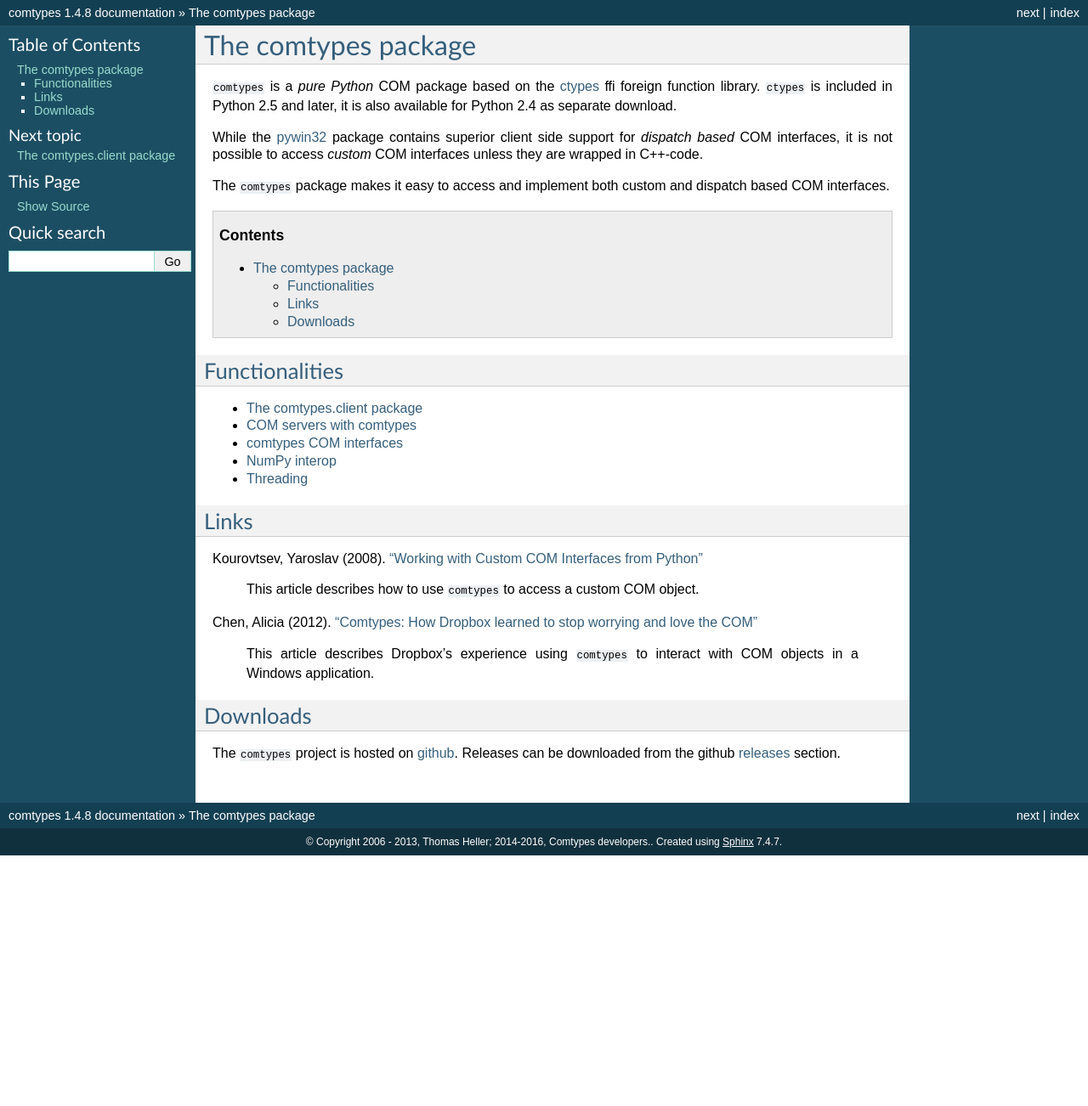
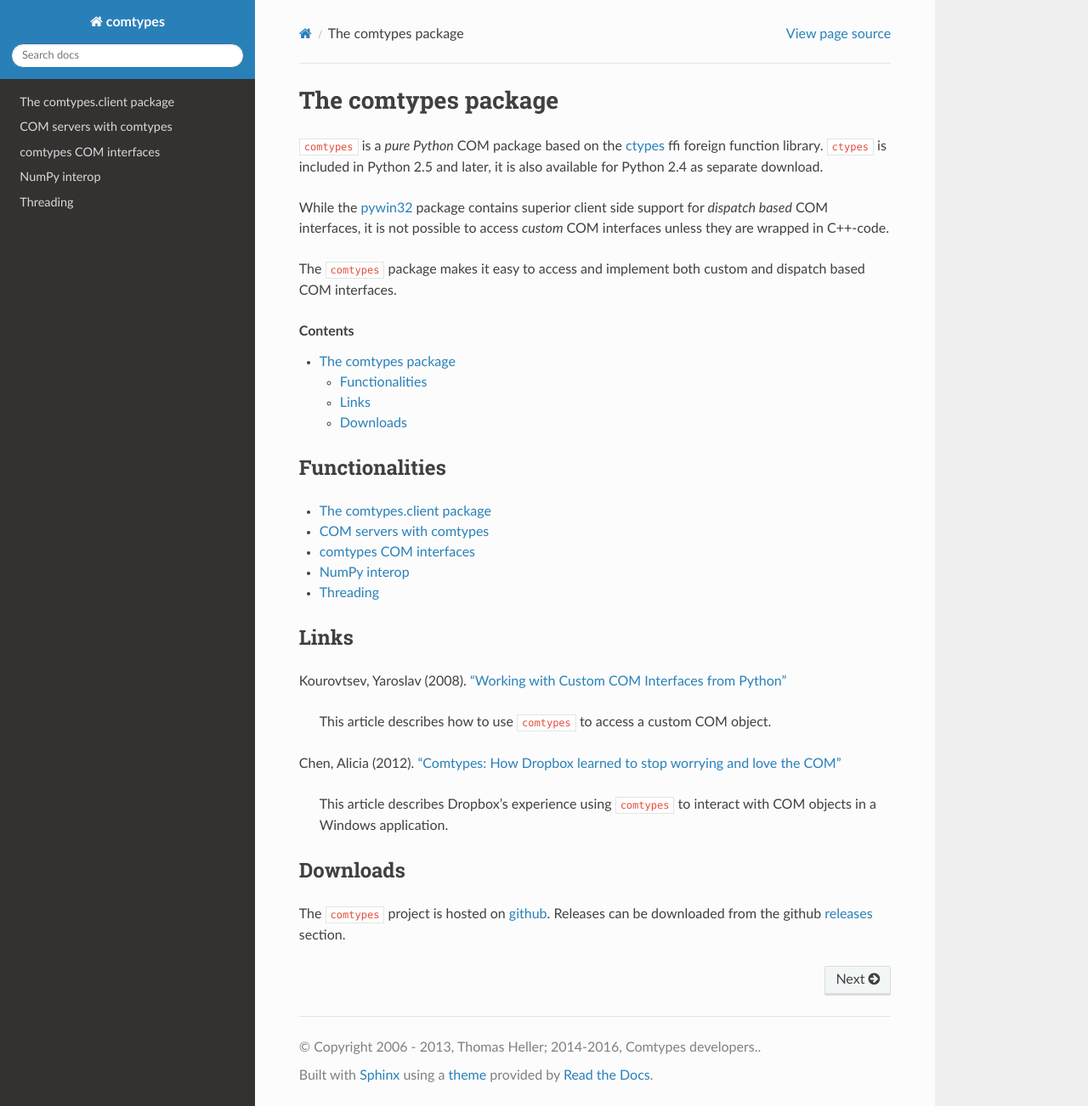
Before and after one commit to enthought/comtypes, a Sphinx documentation site: the page built from docs/source/index.rst, in a window 1280 px wide and 1302 px high. Shown: the whole window at 85% size. Built offline with Sphinx 7.4.7 and the Read the Docs theme 3.1.0, drawn with Linux system fonts in a browser that asks for light colours.

Commit message:
Change documentation theme.

```diff
--- a/docs/source/conf.py
+++ b/docs/source/conf.py
@@ -13,6 +13,8 @@
 
 import os
 import sys
+
+import sphinx_rtd_theme
 
 # If extensions (or modules to document with autodoc) are in another directory,
 # add these directories to sys.path here. If the directory is relative to the
@@ -32,6 +34,7 @@
     "sphinx.ext.autodoc",
     "sphinx.ext.intersphinx",
     "sphinx.ext.todo",
+    "sphinx_rtd_theme",
     "sphinx.ext.doctest",
 ]
 
@@ -99,7 +102,7 @@
 
 # The theme to use for HTML and HTML Help pages.  See the documentation for
 # a list of builtin themes.
-html_theme = "default"
+html_theme = "sphinx_rtd_theme"
 
 # Theme options are theme-specific and customize the look and feel of a theme
 # further.  For a list of options available for each theme, see the
@@ -107,7 +110,7 @@
 # html_theme_options = {}
 
 # Add any paths that contain custom themes here, relative to this directory.
-# html_theme_path = []
+html_theme_path = [sphinx_rtd_theme.get_html_theme_path()]
 
 # The name for this set of Sphinx documents.  If None, it defaults to
 # "<project> v<release> documentation".
```
Also changed, not shown: .readthedocs.yaml.
